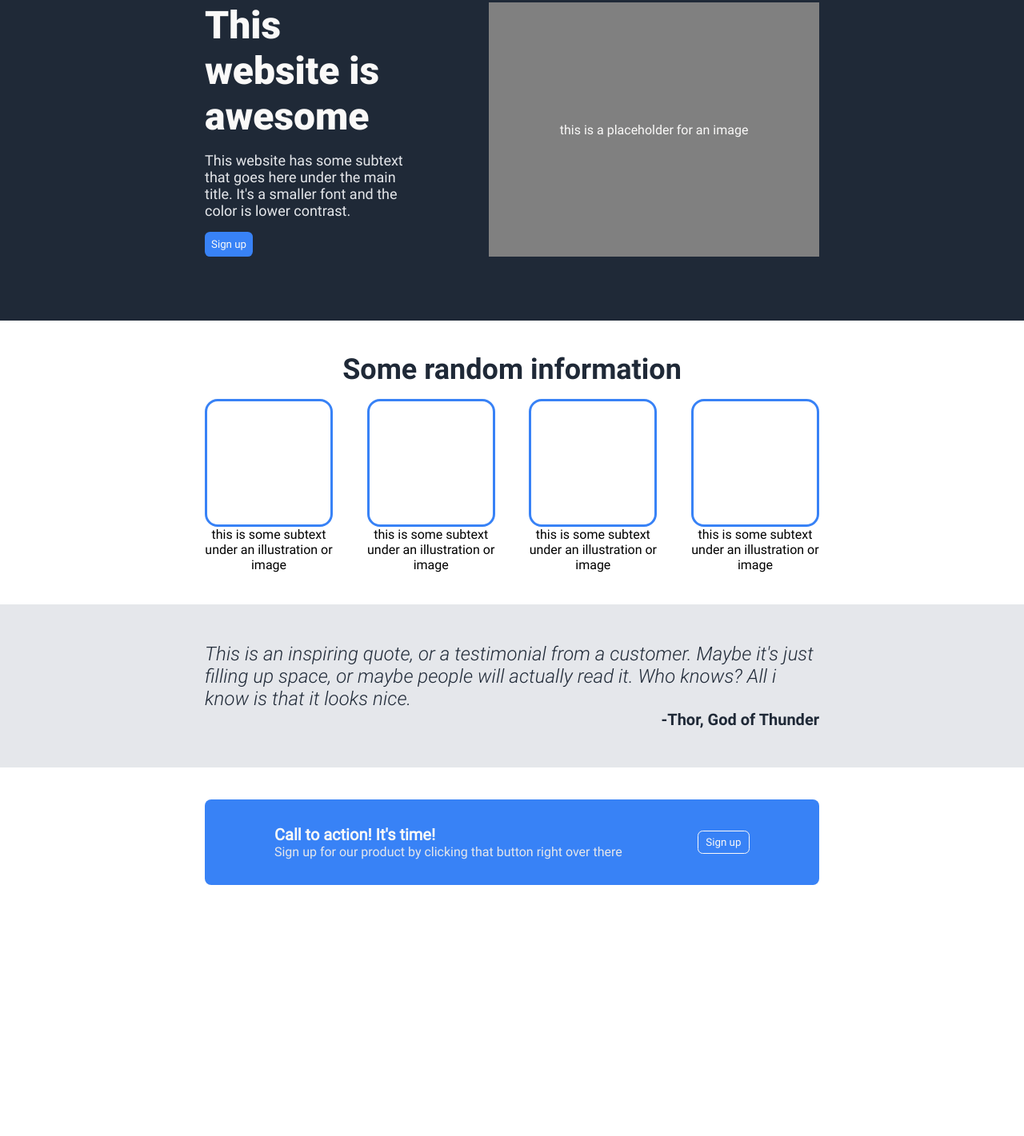
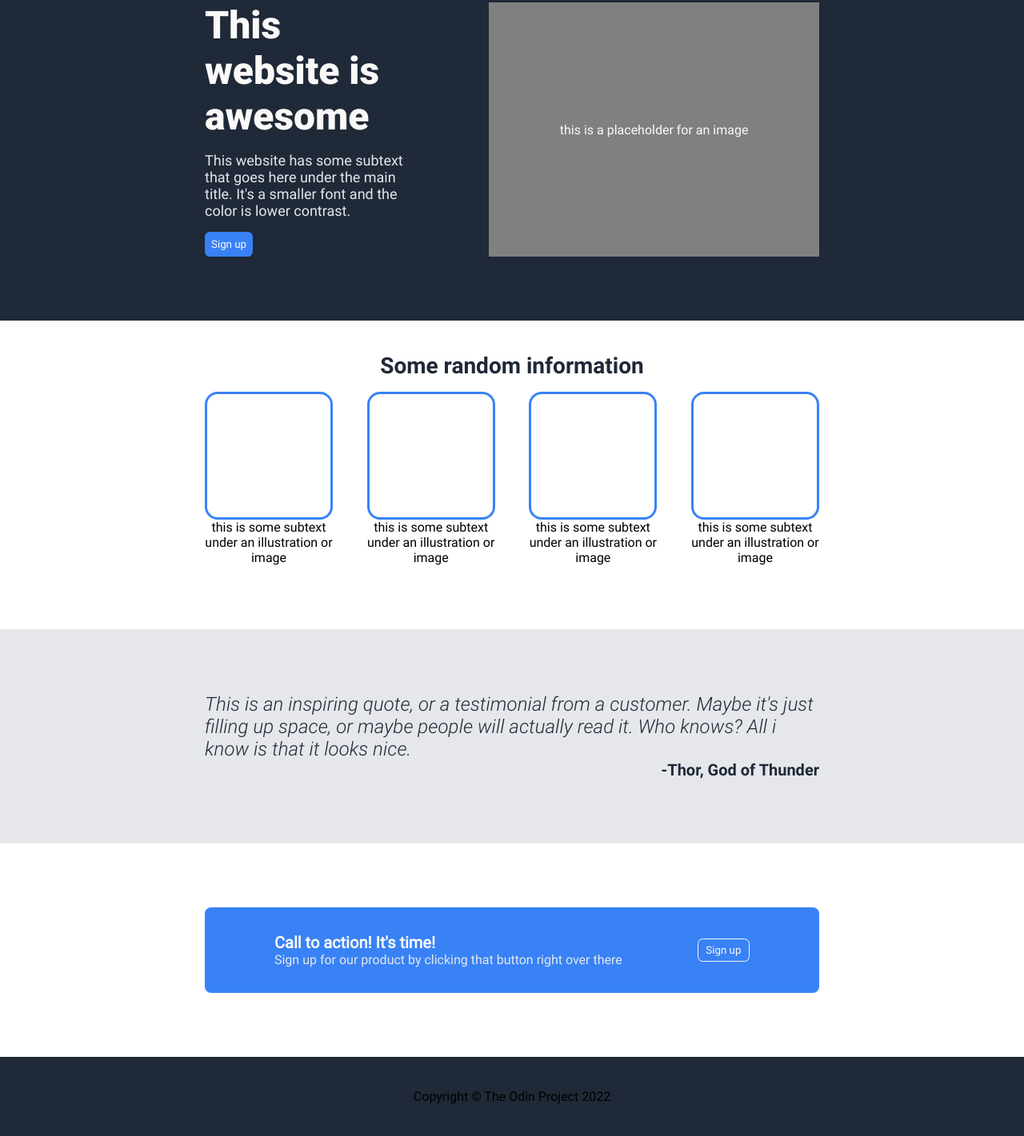
Before and after one commit to jagpratap/odin_landing-page, a plain HTML site: page index.html in a window 1280 px wide. Shown: the part 137-1558 px from the top of the page at 80% size. Before the commit the page ends 1284 px from the top, so only its background shows below. Drawn offline with Linux system fonts and the light colour scheme.

Commit message:
Footer completed

```diff
--- a/index.html
+++ b/index.html
@@ -87,6 +87,13 @@
     </div>
   </section>
 
+  <!-- Copyright Footer -->
+  <footer class="copyright-footer">
+    <div class="container">
+      <p>Copyright &#169; The Odin Project 2022</p>
+    </div>
+  </footer>
+
 </body>
 
 </html>
--- a/public/css/styles.css
+++ b/public/css/styles.css
@@ -110,12 +110,13 @@ button {
 
 .info-section {
   padding: 2.5rem 0;
+  margin-bottom: 2.5rem;
 }
 
 .info-section h1 {
   font-family: var(--roboto_bold);
   color: var(--dark_blue);
-  font-size: 2.25rem;
+  font-size: 1.75rem;
   text-align: center;
   margin-bottom: 1rem;
 }
@@ -151,7 +152,7 @@ button {
 }
 
 .quote {
-  padding: 3rem 0;
+  padding: 5rem 0;
   color: var(--dark_blue);
 }
 
@@ -173,7 +174,7 @@ button {
 
 .signUp-content {
   background-color: var(--blue);
-  margin: 2.5rem 0;
+  margin: 5rem 0;
   padding: 2rem 2.5rem;
   border-radius: 0.5rem;
   display: flex;
@@ -200,3 +201,17 @@ button {
 }
 
 /******* SignUp-Section *******/
+
+
+/******* Copyright Footer*******/
+
+.copyright-footer {
+  background-color: var(--dark_blue);
+}
+
+.copyright-footer p {
+  padding: 2.5rem 0;
+  text-align: center;
+}
+
+/******* Copyright Footer*******/
```
